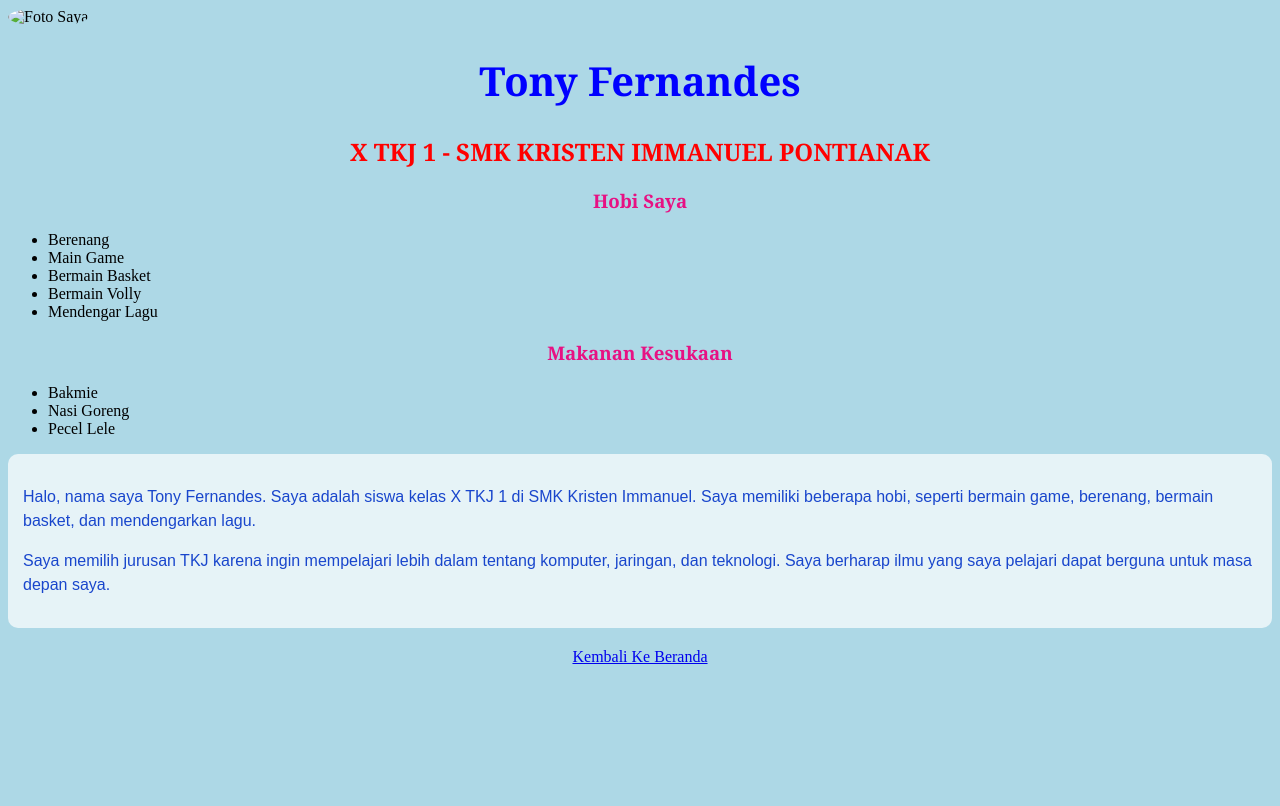
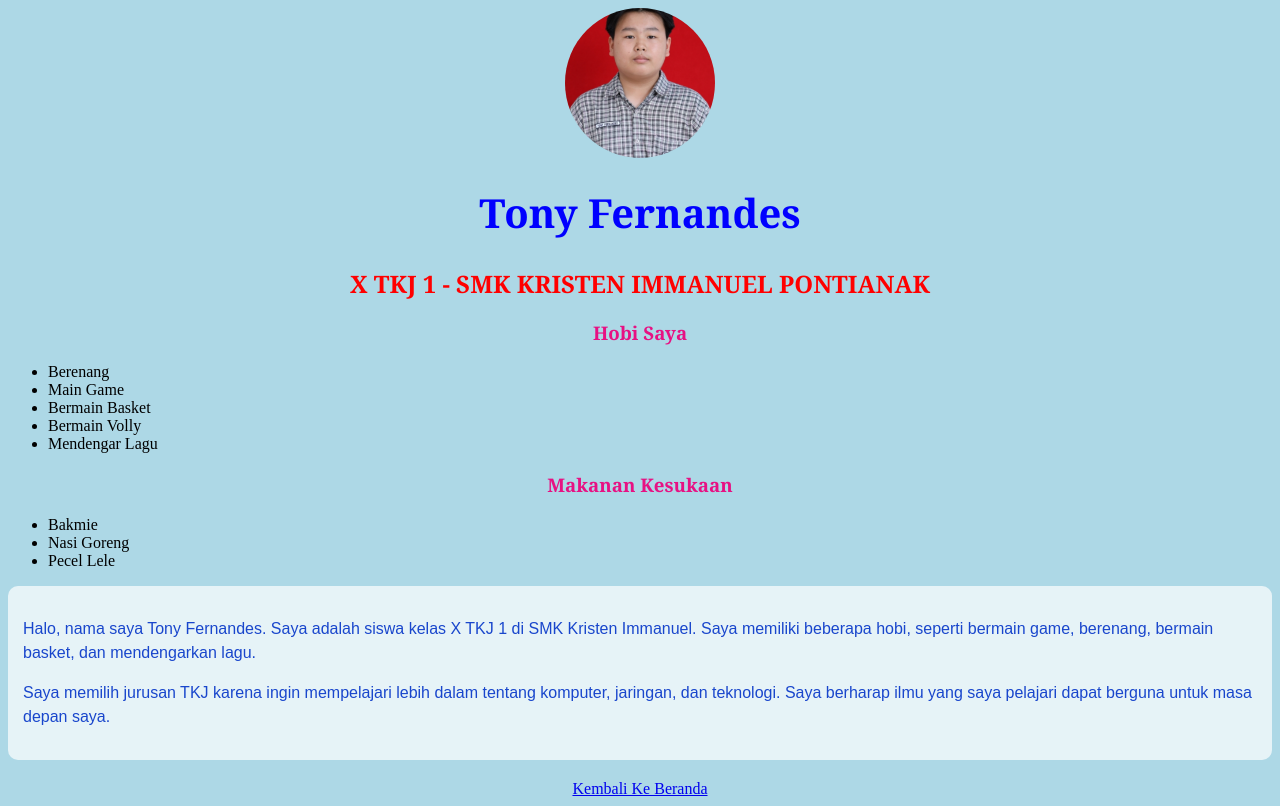
Before and after one commit to Tony-FernandesZzz/tony-xtkj1-30-pwd-formatif, a plain HTML site: page pages/profile.html in a window 1280 px wide. Drawn offline with Linux system fonts and the light colour scheme.

Commit message:
fix: image name, image position, and add comments

```diff
--- a/pages/profile.html
+++ b/pages/profile.html
@@ -8,9 +8,11 @@
 <body style="background-color: lightblue;">
 
     <main>
-        <img src="../assets/images/foto.png" alt="Foto Saya"
-             style="width: 150px;height:150px;border-radius: 50%;object-fit: cover;">
+        <!-- Bagian Foto Profil -->
+        <img src="../assets/images/photo.png" alt="Foto Saya"
+             style="width: 150px;height:150px;border-radius: 50%;object-fit: cover;display: block;margin: 0 auto;">
 
+        <!-- Bagian Identitas diri dan Sekolah -->
         <h1 style="color: blue;font-size: 40px;font-weight: bold;text-align: center;font-family: georgia,
          serif;">
             Tony Fernandes
@@ -20,6 +22,7 @@
             X TKJ 1 - SMK KRISTEN IMMANUEL PONTIANAK
         </h2>
 
+        <!-- Bagian daftar Hobi dan Makanan Kesukaan -->
         <h3 style="color: rgb(231, 17, 131);text-align: center;font-family: Georgia, serif;">
             Hobi Saya
         </h3>
@@ -40,6 +43,7 @@
             <li>Pecel Lele</li>
         </ul>
 
+        <!-- Perkenalan diri singkat dari saya -->
         <div style="background-color: rgba(255, 255, 255, 0.7); padding: 15px; border-radius: 10px;">
             <p style="color: #1946cc; font-size: 16px; text-align: left; font-family: Arial, sans-serif;
              line-height: 1.5;">
@@ -52,6 +56,7 @@
             </p>
         </div>
 
+        <!-- Tautan untuk kembali ke halaman utama -->
         <footer style="text-align: center;margin-top: 20px;">
             <a href="../index.html">Kembali Ke Beranda</a>
         </footer>
```
